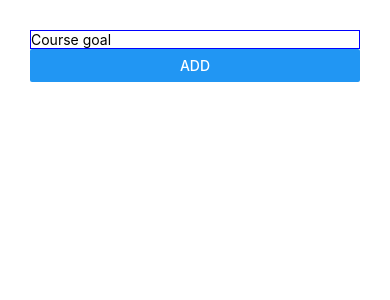
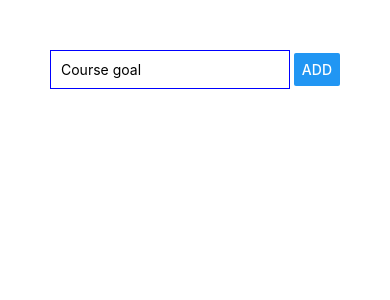
Before and after one commit to kastergarta/rn-test, a React Native app: screen / in a window 390 px wide. Shown: the top 300 px of the page. Built offline with nearby package versions, Linux system fonts and the light colour scheme.

Commit message:
next step

```diff
--- a/App.js
+++ b/App.js
@@ -1,20 +1,49 @@
-import React from 'react';
+import React, {useState} from 'react';
 import { StyleSheet, Text, View, TextInput, Button } from 'react-native';
 
 export default function App() {
+
+  const [enteredGoal, setEnteredGoal] = useState('');
+  const [courseGoal, setCourseGoals] = useState([]);
+
+  function goalInputHandler(enteredText){
+    setEnteredGoal(enteredText);
+  }
+
+  function addGoalHandler(){
+    console.log(enteredGoal)
+  }
+
   return (
-    <View>
-      <View style ={{padding: 30}}>
+    <View style ={styles.screen}>
+      <View style ={styles.inputContainer}>
         <TextInput
           placeholder='Course goal'
-          style={{borderColor: 'blue', borderWidth: 1}}
+          style={styles.input}
+          onChangeText={goalInputHandler}
+          value={enteredGoal}
         />
-        <Button title='ADD'/>
+        <Button title='ADD' onPress={addGoalHandler}/>
+      </View>
+      <View>
+
       </View>
     </View>
   );
 }
 
 const styles = StyleSheet.create({
-
+  screen: {
+    padding: 50
+  },
+  inputContainer: {
+    flexDirection: 'row',
+    justifyContent: 'space-between',
+    alignItems: 'center'
+  },
+  input: {
+    borderColor: 'blue',
+    borderWidth: 1,
+    padding: 10
+  }
 });
```
